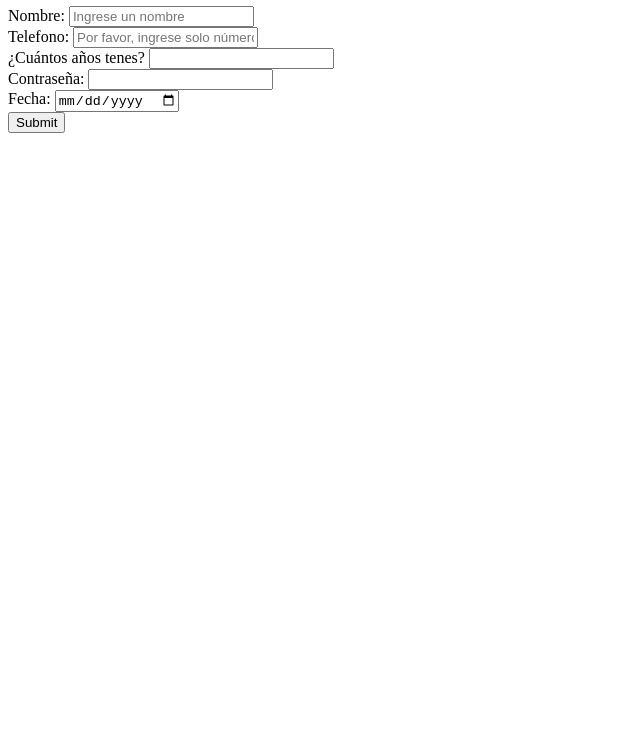
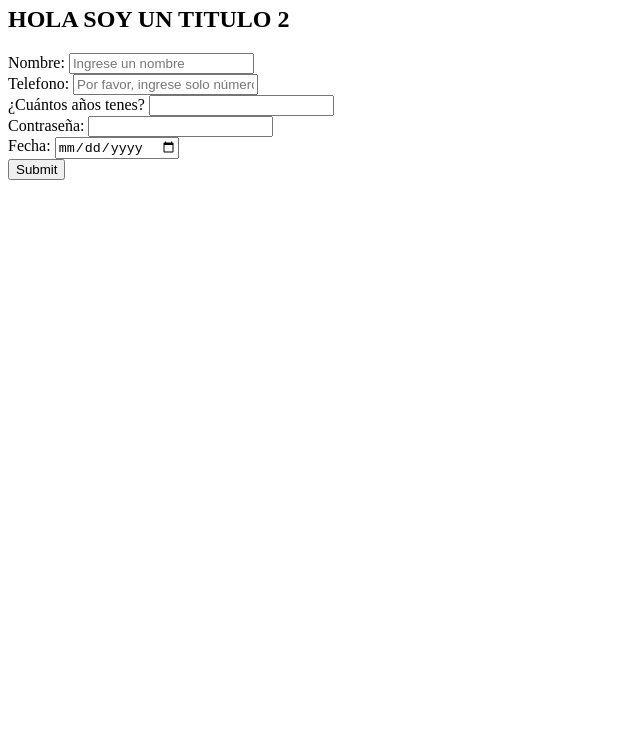
Before and after one commit to agustinbarrionuev/CLASES-NUCBA, a plain HTML site: page index.html in a window 1280 px wide. Shown: the part 60-800 px from the top of the page, without its empty margins (0-640 px from the left). Drawn offline with Linux system fonts and the light colour scheme.

Commit message:
Segundo commit

```diff
--- a/index.html
+++ b/index.html
@@ -2,6 +2,7 @@
     <head></head>
     <body>
         <h1>HOLA SOY UN TITULO</h1>
+        <h2>HOLA SOY UN TITULO 2</h2>
         <form>
             <div>
                 <label for="nombre">Nombre: </label>
```
